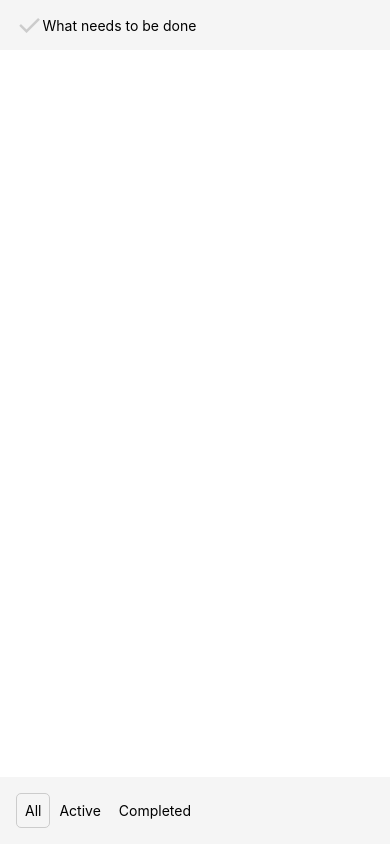
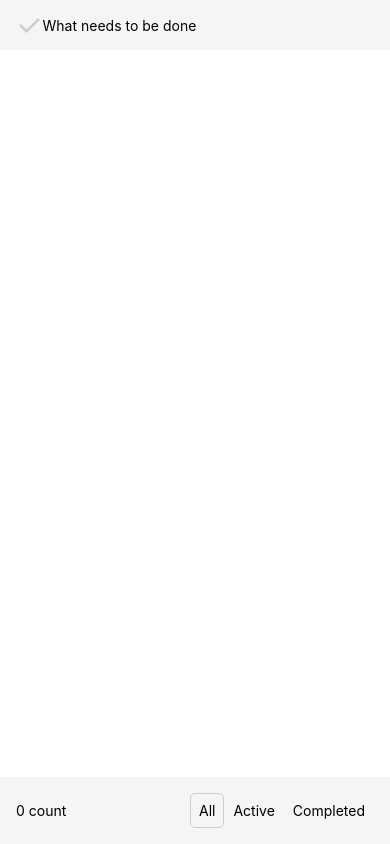
Before and after one commit to efdalyilmaz/react-native-to-do, a React Native app: screen / in a window 390 px wide. Built offline with nearby package versions, Linux system fonts and the light colour scheme.

Commit message:
efdal adds active count

```diff
--- a/App.js
+++ b/App.js
@@ -127,6 +127,7 @@ render() {
         />
       </View>
       <Footer
+        count={filterItems("ACTIVE", this.state.items).length}
         filter={this.state.filter}
         onFilter={this.handleFilter}
       />
--- a/Footer.js
+++ b/Footer.js
@@ -5,6 +5,7 @@ export default function Footer(props) {
   const {filter} = props;
   return (
     <View style={styles.container}>
+      <Text>{props.count} count</Text>
       <View style={styles.filters}>
         <TouchableOpacity style={[styles.filter, filter==="ALL" && styles.selected]} onPress={() => props.onFilter("ALL")}>
           <Text>All</Text>
```
